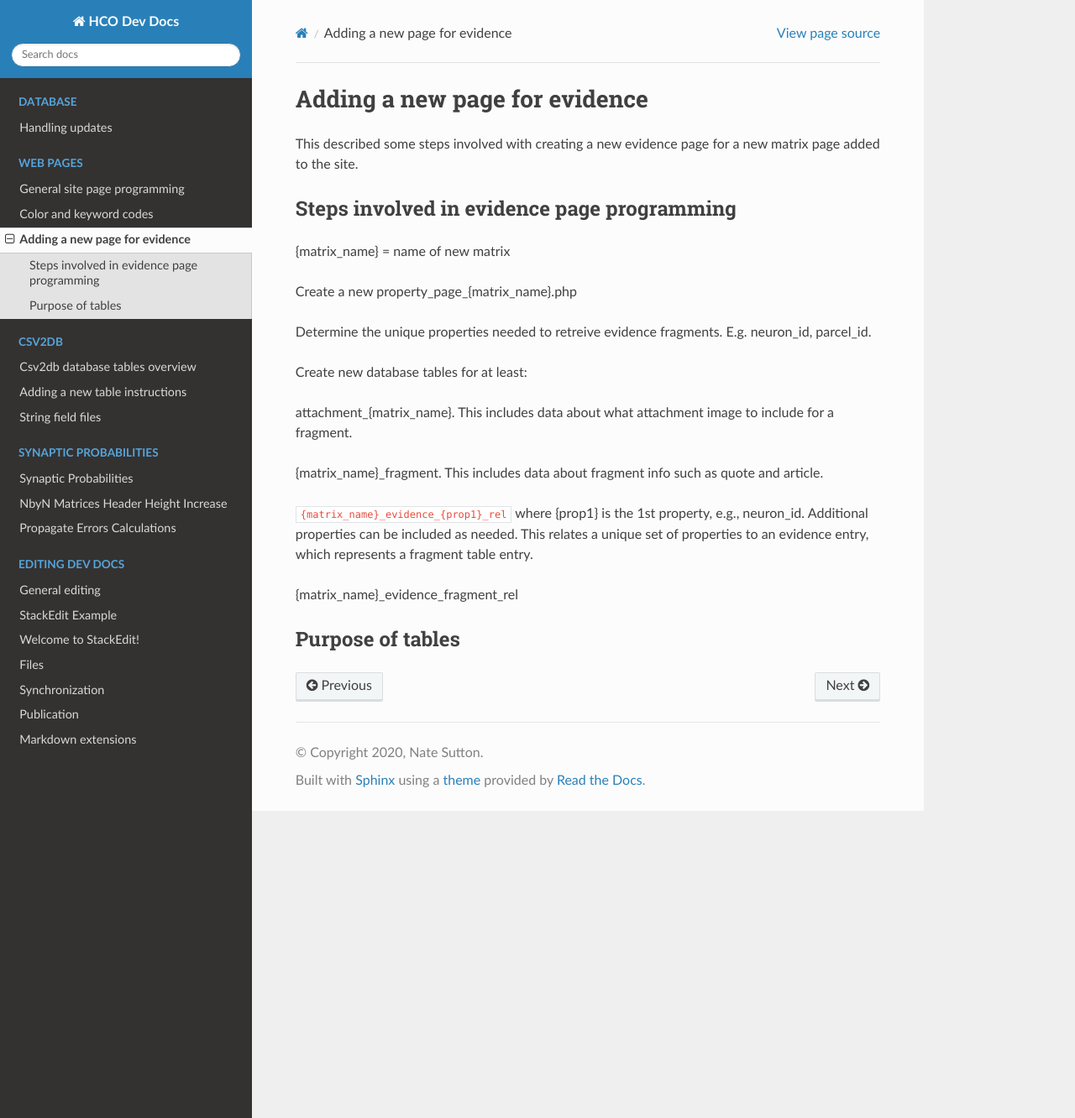
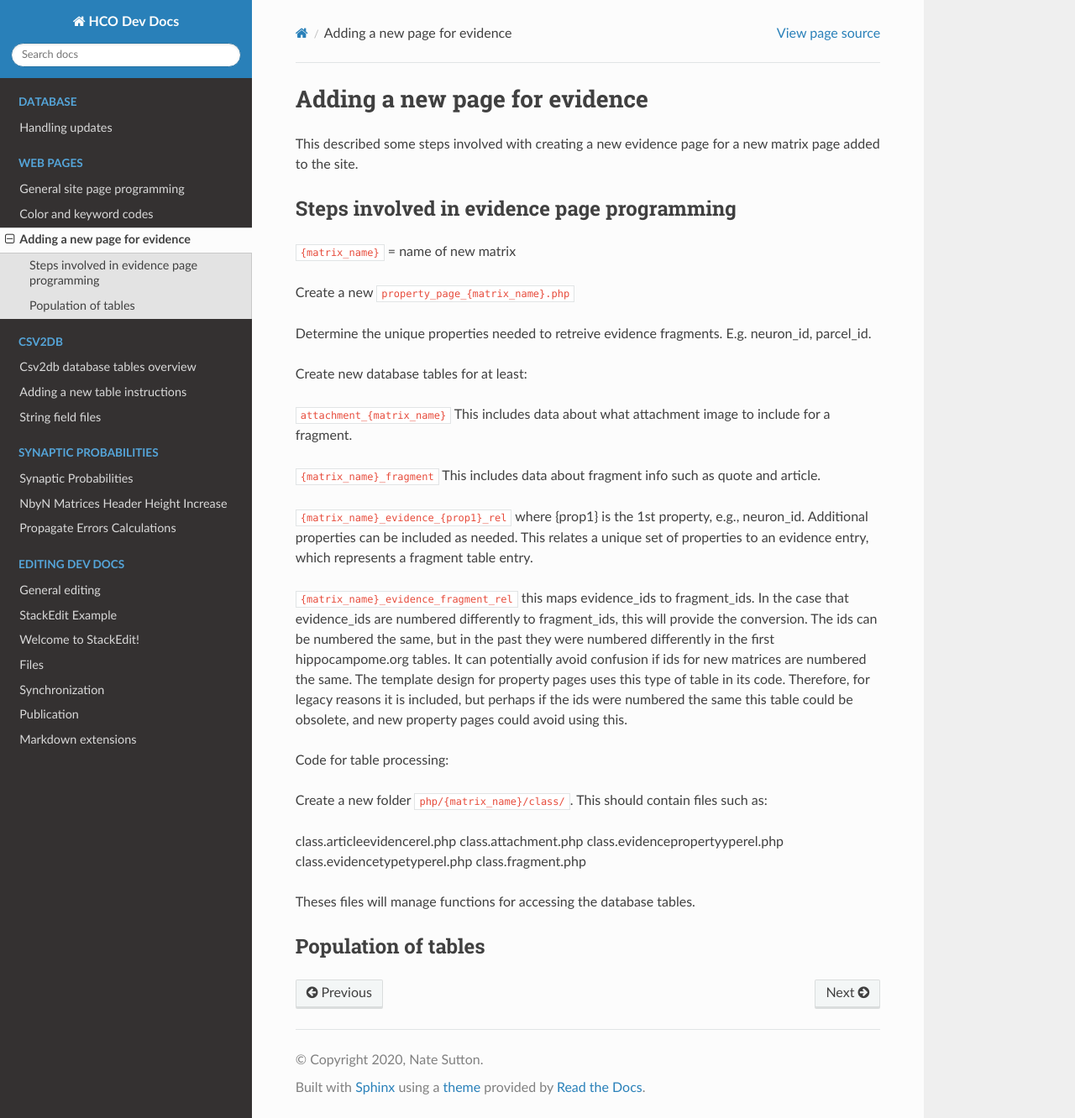
Before and after one commit to Hippocampome-Org/hco_dev_docs, a Sphinx documentation site: the page built from docs/web_pages/adding_evidence_page.md, in a window 1280 px wide and 1332 px high. Shown: the whole window at 84% size. Built offline with Sphinx 7.4.7 and the Read the Docs theme 2.0.0, drawn with Linux system fonts in a browser that asks for light colours.

Commit message:
Update adding_evidence_page.md

```diff
--- a/docs/web_pages/adding_evidence_page.md
+++ b/docs/web_pages/adding_evidence_page.md
@@ -6,22 +6,34 @@ This described some steps involved with creating a new evidence page for a new m
 Steps involved in evidence page programming
 ----------------
 
-{matrix_name} = name of new matrix
+`{matrix_name}` = name of new matrix
 
-Create a new property_page_{matrix_name}.php
+Create a new `property_page_{matrix_name}.php`
 
 Determine the unique properties needed to retreive evidence fragments.
 E.g. neuron_id, parcel_id.
 
 Create new database tables for at least:
 
-attachment_{matrix_name}. This includes data about what attachment image to include for a fragment.
+`attachment_{matrix_name}` This includes data about what attachment image to include for a fragment.
 
-{matrix_name}_fragment. This includes data about fragment info such as quote and article.
+`{matrix_name}_fragment` This includes data about fragment info such as quote and article.
 
 `{matrix_name}_evidence_{prop1}_rel` where {prop1} is the 1st property, e.g., neuron_id. Additional properties can be included as needed. This relates a unique set of properties to an evidence entry, which represents a fragment table entry.
 
-{matrix_name}_evidence_fragment_rel
+`{matrix_name}_evidence_fragment_rel` this maps evidence_ids to fragment_ids. In the case that evidence_ids are numbered differently to fragment_ids, this will provide the conversion. The ids can be numbered the same, but in the past they were numbered differently in the first hippocampome.org tables. It can potentially avoid confusion if ids for new matrices are numbered the same. The template design for property pages uses this type of table in its code. Therefore, for legacy reasons it is included, but perhaps if the ids were numbered the same this table could be obsolete, and new property pages could avoid using this.
 
-Purpose of tables
+Code for table processing:
+
+Create a new folder `php/{matrix_name}/class/`. This should contain files such as:
+
+class.articleevidencerel.php
+class.attachment.php
+class.evidencepropertyyperel.php
+class.evidencetypetyperel.php
+class.fragment.php
+
+Theses files will manage functions for accessing the database tables.
+
+Population of tables
 ---------------------
```
